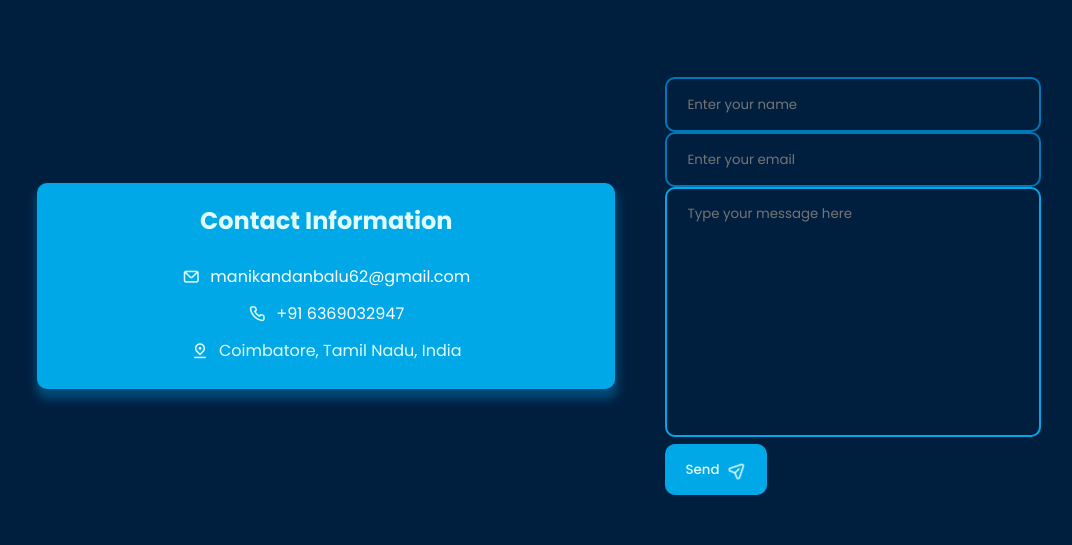
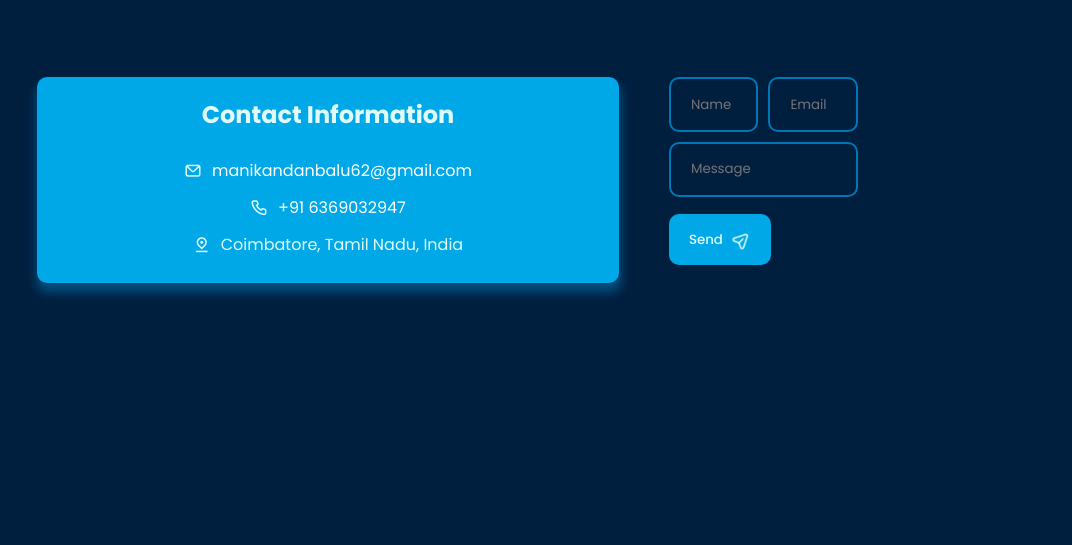
Before and after one commit to ManikandanBalu8426/Digital-Portfolio, a plain HTML site: page index.html in a window 1280 px wide. Shown: the part 2291-2836 px from the top of the page, without its empty margins (91-1163 px from the left). Drawn offline with nearby package versions, Linux system fonts and the light colour scheme.

Commit message:
Update index.html

```diff
--- a/index.html
+++ b/index.html
@@ -849,20 +849,21 @@ mented responsive design for smooth viewing across both mobile and desktop devic
   </p>
 </div>
           <div class="col contact-form">
+                 <div class="col contact-form">
+            <form action="https://formspree.io/f/xzzjzwjg"method="POST>
               <div class="form-control">
                 <div class="form-inputs">
-                        <form action="https://formspree.io/f/mjkrdwgy" method="POST">
-                            <input type="hidden" name="access_key" value="c36751b6-7d4f-4ce2-9c85-018c6adfc68c">
-                            <input class="input-field" placeholder="Enter your name" type="text" name="name" required>
-                            <input class="input-field" placeholder="Enter your email" type="email" name="email" required>
+                  <input type="text" class="input-field" placeholder="Name" name="name">
+                  <input type="email" class="input-field" placeholder="Email" name="email">
+                </div>
                 <div class="text-area">
-                               <textarea name="message" placeholder="Type your message here" required></textarea>
+                  <textarea class="input-field" placeholder="Message"></textarea>
                 </div>
                 <div class="form-button">
                   <button class="btn">Send <i class="uil uil-message"></i></button>
                 </div>
+              </div>
             </form>
-                </div>
           </div>
         </div>
       </section>
```
Lines whose indentation alone changed are shown as unchanged.
